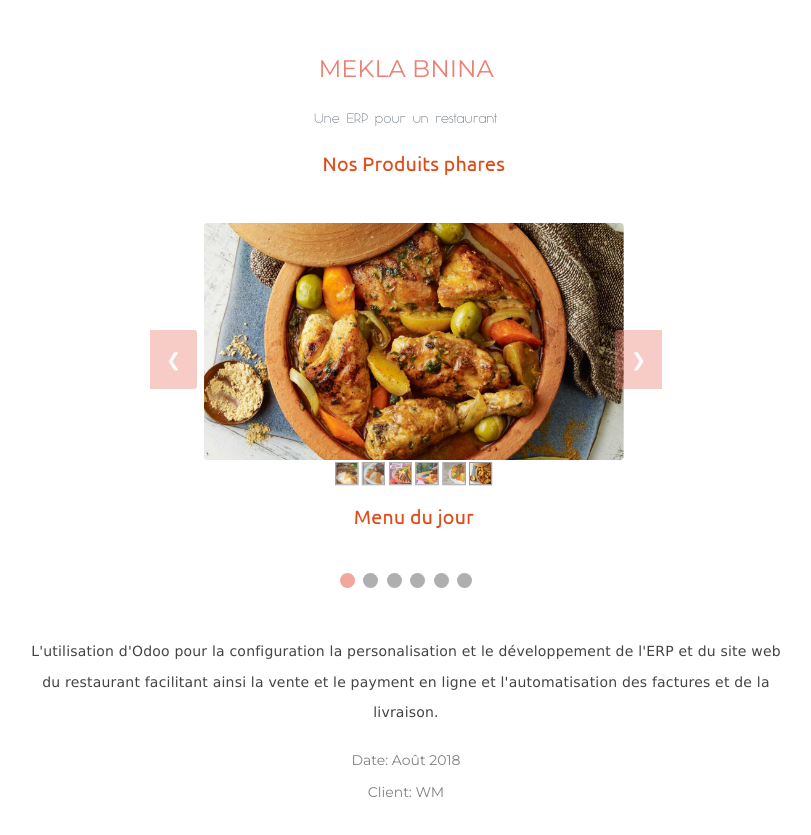
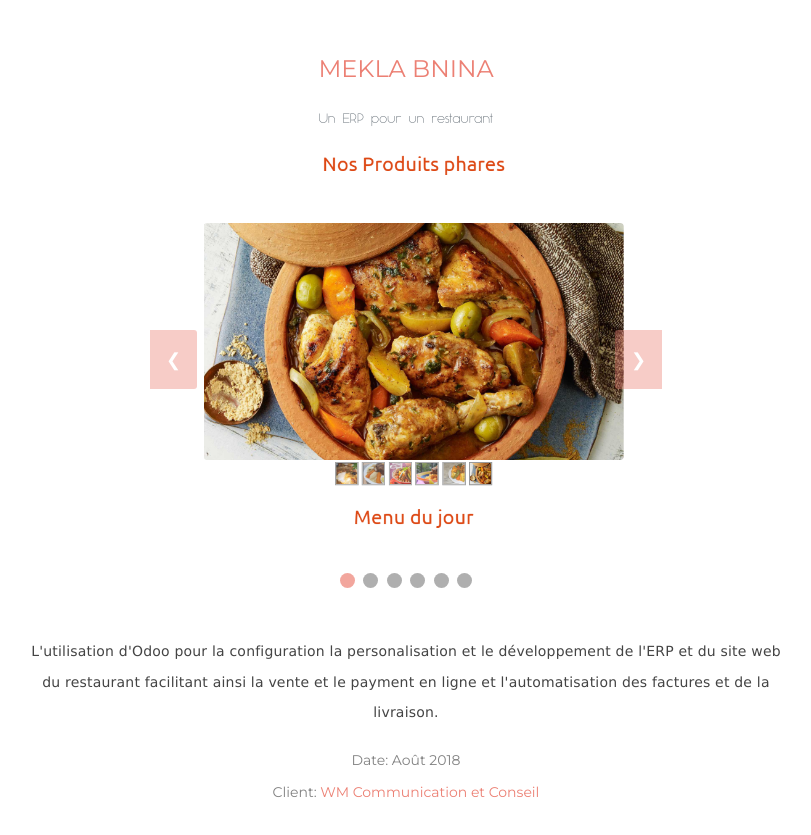
Before and after one commit to RymBenJmaa/RymBenJmaa.github.io, a website with bundled scripts: page portfolio/meklabnina.html in a window 1280 px wide. Shown: the part 117-952 px from the top of the page, without its empty margins (234-1045 px from the left). Built offline with nearby package versions, Linux system fonts and the light colour scheme; files whose address does not match are found by name; a web font is replaced by a local one.

Commit message:
Update meklabnina.html

```diff
--- a/portfolio/meklabnina.html
+++ b/portfolio/meklabnina.html
@@ -265,7 +265,7 @@
     </nav>
 
   <h2 class="text-uppercase" style="margin-top: 20vh;color: #EC8074;text-align: center;">Mekla Bnina</h2>
-     <p class="item-intro text-muted " style="font-family: RymFont;text-align: center; ">Une ERP pour un restaurant</p>
+     <p class="item-intro text-muted " style="font-family: RymFont;text-align: center; ">Un ERP pour un restaurant</p>
     <div class="slideshow-container">
 
         <div class="mySlides fading">
@@ -308,7 +308,7 @@
     <p style="padding-left: 20vw;padding-right: 20vw;text-align: center;">L'utilisation d'Odoo pour la configuration la personalisation et le développement de l'ERP et du site web du restaurant facilitant ainsi la vente et le payment en ligne et l'automatisation des factures et de la livraison.</p>
     <ul class="list-inline" style="margin-bottom: 25vh;text-align: center;">
          <li>Date: Août 2018</li>
-         <li>Client: WM</li>
+        <li>Client: <a href="http://wmcom-conseil.com/">WM Communication et Conseil</a></li>
     </ul>
 </body>
 
```
